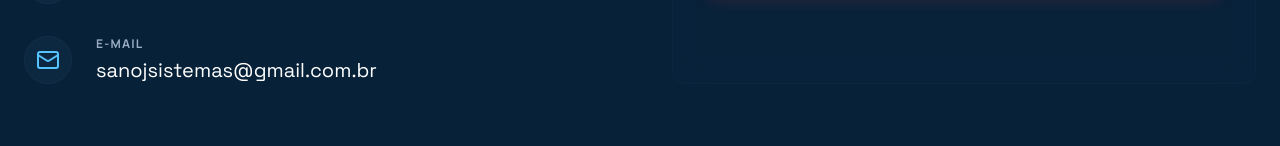
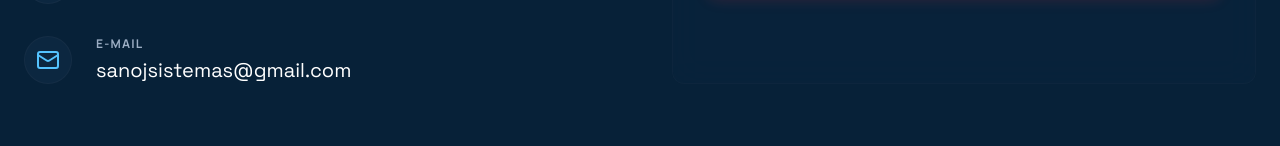
Before and after one commit to JonasArcuri/sanoj-sistemas, a React (Vite) app: page / in a window 1280 px wide. Shown: the part 3268-3414 px from the top of the page. Built offline with nearby package versions, Linux system fonts and the light colour scheme.

Commit message:
Alteraçao email

```diff
--- a/src/App.tsx
+++ b/src/App.tsx
@@ -386,7 +386,7 @@ export default function App() {
                   <ContactInfo
                     icon={<Mail className="w-6 h-6" />}
                     label="E-mail"
-                    value="sanojsistemas@gmail.com.br"
+                    value="sanojsistemas@gmail.com"
                   />
                 </div>
               </motion.div>
```
